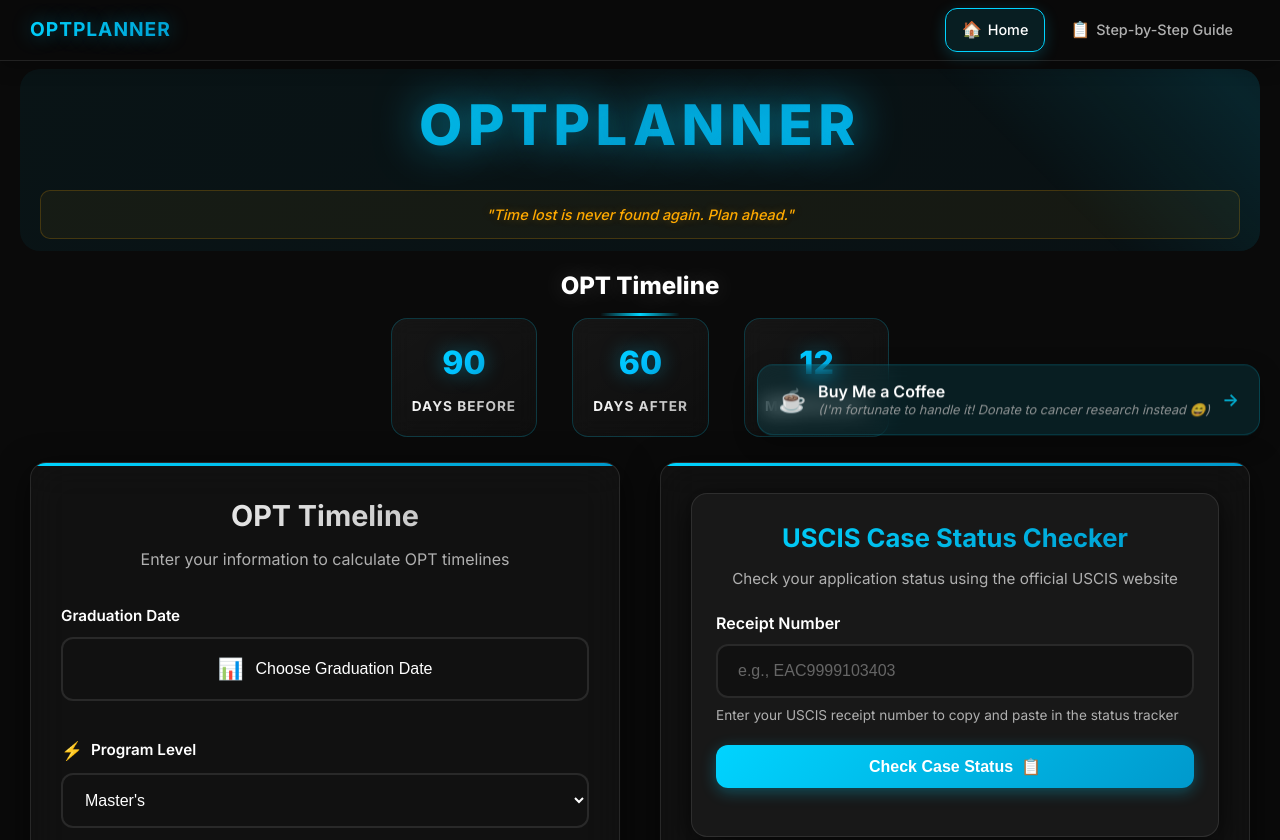
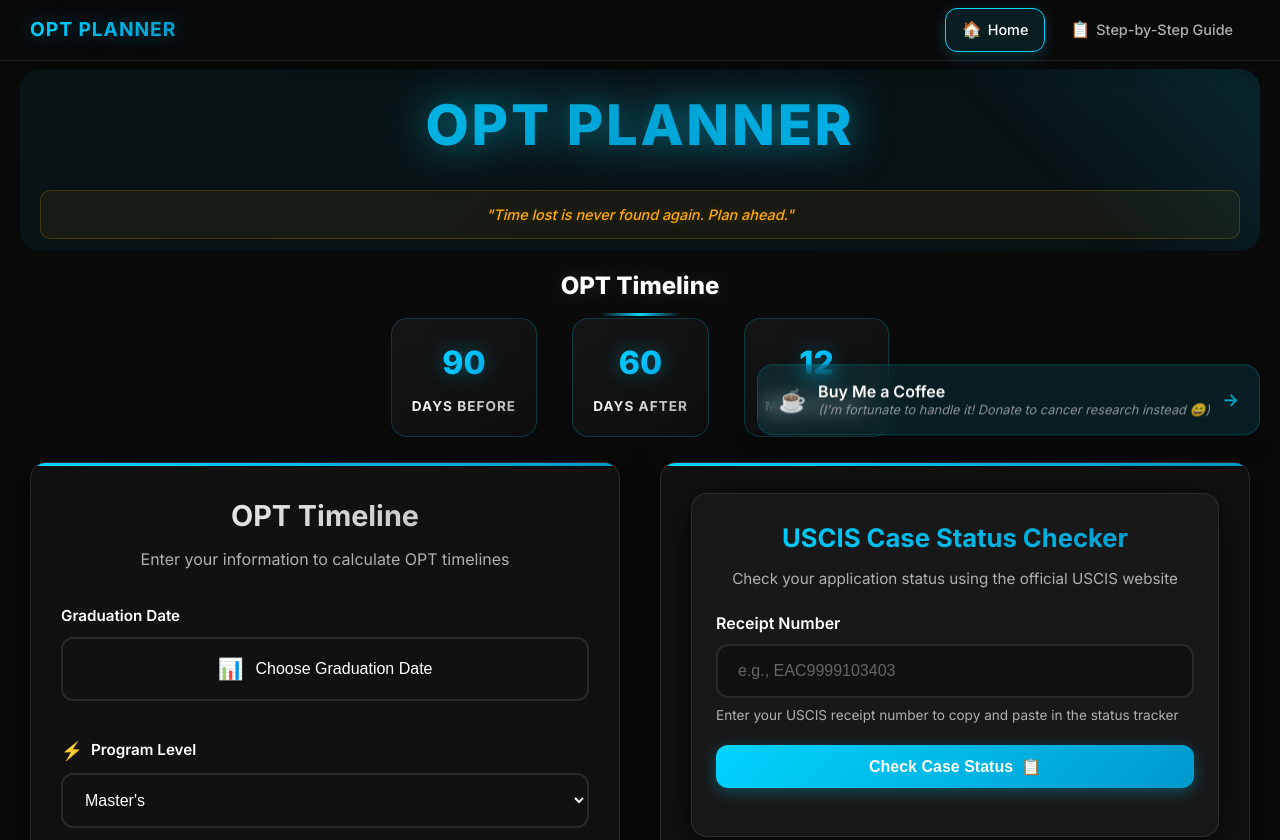
Before and after one commit to preetham1308/OPT-timeline, a website: page index.html in a window 1280 px wide. Shown: the top 840 px of the page. Drawn offline with Linux system fonts and the light colour scheme.

Commit message:
✨ Branding update: Change OPTPLANNER to OPT PLANNER for better clarity and professionalism

```diff
--- a/index.html
+++ b/index.html
@@ -13,7 +13,7 @@
       gtag('config', 'G-14X8EGCXSH');
     </script>
 
-    <title>OPTPLANNER - OPT Timeline Planner</title>
+    <title>OPT PLANNER - OPT Timeline Planner</title>
     <link href="https://fonts.googleapis.com/css2?family=Inter:wght@300;400;500;600;700;800&display=swap" rel="stylesheet">
     <link rel="stylesheet" href="styles.css">
 </head>
@@ -44,7 +44,7 @@
         <nav class="main-navigation">
             <div class="nav-container">
                 <div class="nav-brand">
-                    <h1 class="site-title">OPTPLANNER</h1>
+                    <h1 class="site-title">OPT PLANNER</h1>
                 </div>
                 <div class="nav-menu">
                     <a href="index.html" class="nav-link active">
@@ -59,9 +59,9 @@
             </div>
         </nav>
 
-        <!-- Main optplanner Heading -->
+        <!-- Main OPT PLANNER Heading -->
         <div class="main-heading">
-            <h1 class="main-title">OPTPLANNER</h1>
+            <h1 class="main-title">OPT PLANNER</h1>
             <div class="planning-quote">
                 <p>"Time lost is never found again. Plan ahead."</p>
             </div>
--- a/styles.css
+++ b/styles.css
@@ -319,7 +319,7 @@
   font-weight: 500;
 }
 
-/* Main optplanner Heading */
+/* Main OPT PLANNER Heading */
 .main-heading {
   text-align: center;
   margin: 8px 0 8px 0;
@@ -341,7 +341,7 @@
   background-clip: text;
   margin: 0 0 20px 0;
   text-shadow: 0 0 40px rgba(0, 212, 255, 0.6);
-  letter-spacing: 0.1em;
+  letter-spacing: 0.05em;
   position: relative;
   z-index: 1;
   text-transform: uppercase;
```
Also changed, not shown: guide.html (+2 -2 lines).
